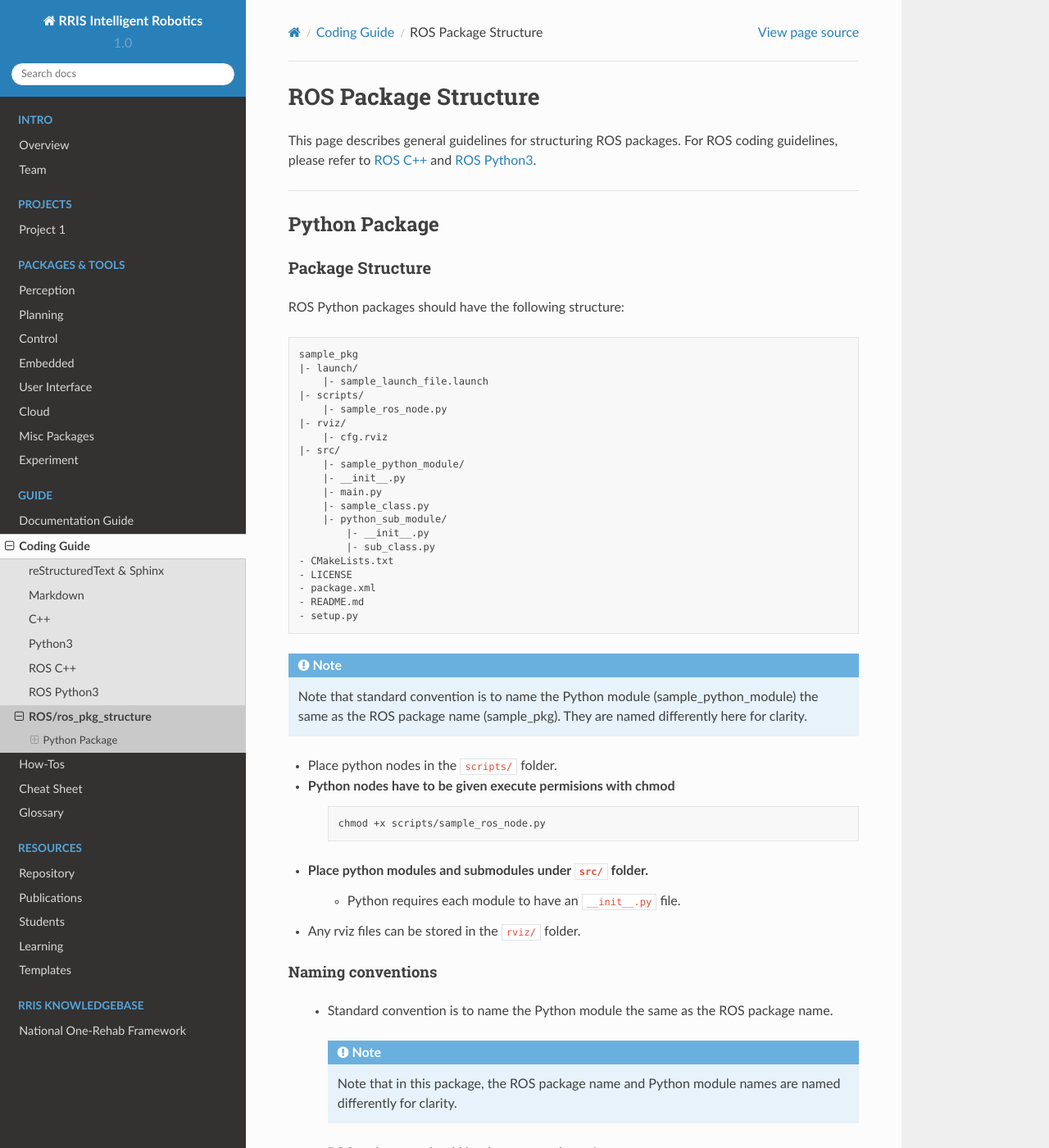
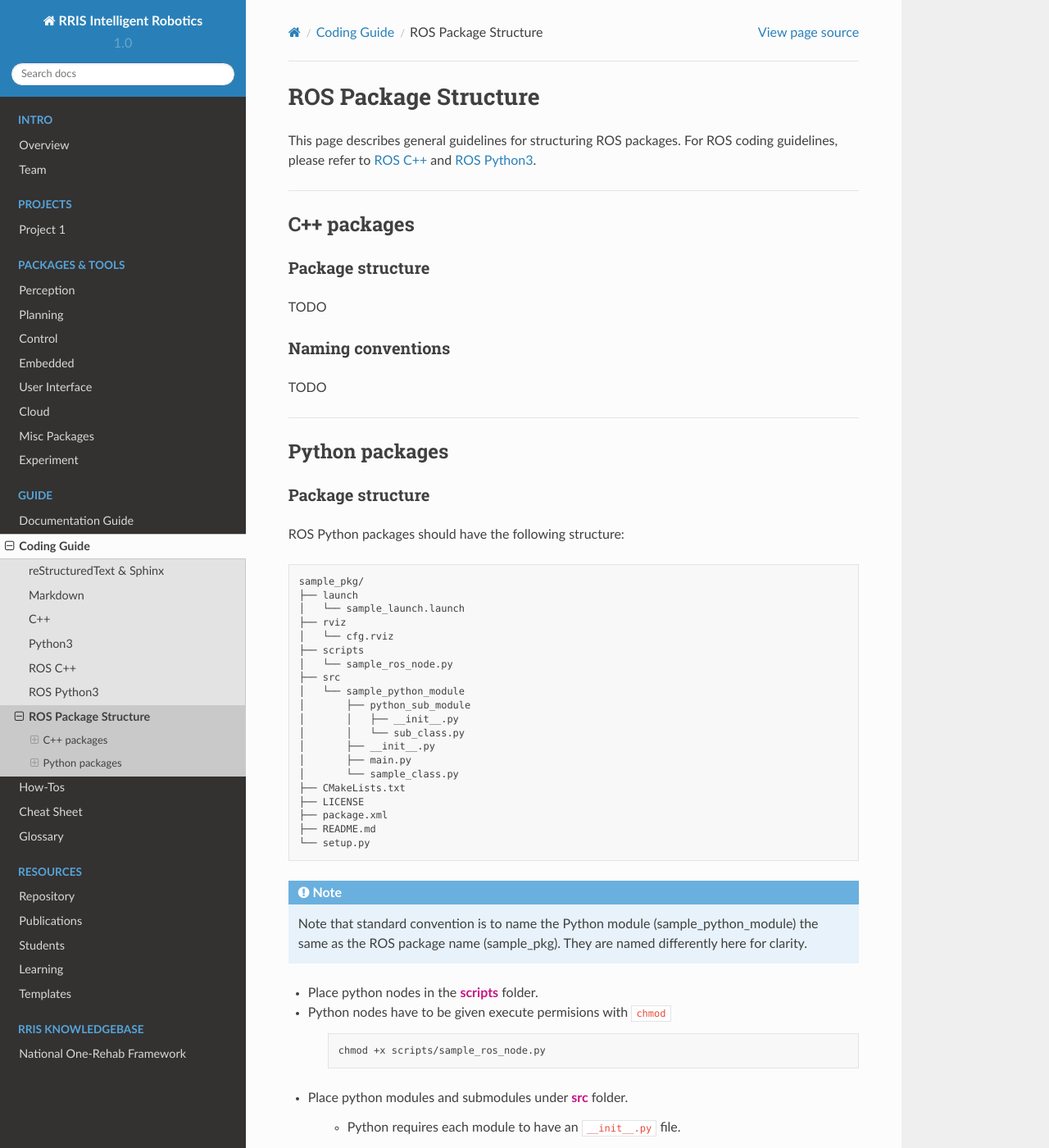
Before and after one commit to tky1026/rris_doc, a Sphinx documentation site: the page built from docs/source/Doc/Guide/ROS/ros_pkg_structure.rst, in a window 1280 px wide and 1400 px high. Shown: the whole window at 82% size. Built offline with Sphinx 7.4.7 and the Read the Docs theme 2.0.0, drawn with Linux system fonts in a browser that asks for light colours; pages that are not in the unit, such as notebooks, are missing from menus; some of the changed text lies outside the part shown.

Commit message:
update formatting

```diff
--- a/docs/source/Doc/Guide/Documentation/doc_structure.rst
+++ b/docs/source/Doc/Guide/Documentation/doc_structure.rst
@@ -105,7 +105,7 @@ Project
 
 Project description documentation should resides within :dir:`Project`.
 
-Project documentation should follow :ref:`rsrs_template_project`.
+Project documentation should follow :ref:`rsrs-template-project`.
 
 Package
 -------
@@ -141,7 +141,7 @@ In :dir:`Package` directory, files are further categorized into several director
 **Packages**
    ROS packages docmentation goes to :dir:`CTopics/Packages`.
 
-   All documentation file should follow :ref:`rsrs_template_package`, and file naming should start with prefix ``pkg_``.
+   All documentation file should follow :ref:`rsrs-template-package`, and file naming should start with prefix ``pkg_``.
 
 **Tools**
    Non-ROS related topics goes to :dir:`CTopics/Tools`.
--- a/docs/source/Doc/Guide/ROS/ros_pkg_structure.rst
+++ b/docs/source/Doc/Guide/ROS/ros_pkg_structure.rst
@@ -8,67 +9,87 @@ This page describes general guidelines for structuring ROS packages. For ROS cod
 
 ----
 
+C++ packages
+============
+
+Package structure
+-----------------
+
+TODO
+
+Naming conventions
+------------------
+
+TODO
+
+----
+
 .. _ros-ros-pkg-structure-python:
 
-Python Package
-==============
+Python packages
+===============
 
-Package Structure
+Package structure
 -----------------
 ROS Python packages should have the following structure:
 
-.. code-block:: text
+.. code-block:: none
 
-    sample_pkg
-    |- launch/
-        |- sample_launch_file.launch
-    |- scripts/
-        |- sample_ros_node.py
-    |- rviz/
-        |- cfg.rviz
-    |- src/
-        |- sample_python_module/
-        |- __init__.py
-        |- main.py
-        |- sample_class.py
-        |- python_sub_module/
-            |- __init__.py
-            |- sub_class.py
-    - CMakeLists.txt
-    - LICENSE
-    - package.xml
-    - README.md
-    - setup.py
+   sample_pkg/
+   ├── launch
+   │   └── sample_launch.launch
+   ├── rviz
+   │   └── cfg.rviz
+   ├── scripts
+   │   └── sample_ros_node.py
+   ├── src
+   │   └── sample_python_module
+   │       ├── python_sub_module
+   │       │   ├── __init__.py
+   │       │   └── sub_class.py
+   │       ├── __init__.py
+   │       ├── main.py
+   │       └── sample_class.py
+   ├── CMakeLists.txt
+   ├── LICENSE
+   ├── package.xml
+   ├── README.md
+   └── setup.py
 
 
 .. note::
 
-    Note that standard convention is to name the Python module (sample_python_module) the same as the ROS package name (sample_pkg). They are named differently here for clarity.
+   Note that standard convention is to name the Python module (sample_python_module) the same as the ROS package name (sample_pkg).
+   They are named differently here for clarity.
 
 
-* Place python nodes in the ``scripts/`` folder.
+* Place python nodes in the :dir:`scripts` folder.
 
-* Python nodes have to be given execute permisions with chmod
-    .. code-block:: text
+* Python nodes have to be given execute permisions with ``chmod``
 
-        chmod +x scripts/sample_ros_node.py
+   .. code-block:: text
+
+      chmod +x scripts/sample_ros_node.py
 
 
-* Place python modules and submodules under ``src/`` folder.
+* Place python modules and submodules under :dir:`src` folder.
+
    - Python requires each module to have an ``__init__.py`` file.
 
-* Any rviz files can be stored in the ``rviz/`` folder.
+* Any rviz files can be stored in the :dir:`rviz` folder.
 
 Naming conventions
-~~~~~~~~~~~~~~~~~~
-   - Standard convention is to name the Python module the same as the ROS package name.
+------------------
+- Standard convention is to name the Python module the same as the ROS package name.
 
-    .. note::
+   .. note::
 
-        Note that in this package, the ROS package name and Python module names are named differently for clarity.
+      Note that in the example package above, the ROS package name and Python module names are named differently for clarity.
 
-   - ROS node name should be the same as the script name.
+- ROS node name should be the same as the script name.
+- All folder names and file names are **camel_cased**.
 
+----
 
 References
 ----------
--- a/docs/source/Doc/Guide/guide_code.rst
+++ b/docs/source/Doc/Guide/guide_code.rst
@@ -19,4 +19,4 @@ Coding Guide
    :caption: ROS
    :maxdepth: 1
 
-   ROS/ros_pkg_structure <ROS/ros_pkg_structure.rst>
+   ROS Package Structure <ROS/ros_pkg_structure.rst>
```
Also changed, not shown: other parts of docs/source/Doc/Guide/ROS/ros_pkg_structure.rst (+1 -0 lines), docs/source/Doc/Guide/Coding/reSTSphinx/code_rst_ref_code_blocks.rst (+9 -0 lines), docs/source/Doc/Guide/Documentation/doc_guide_rst.rst (+28 -4 lines), docs/source/Doc/Resources/rsrs_template.rst (+4 -4 lines).
